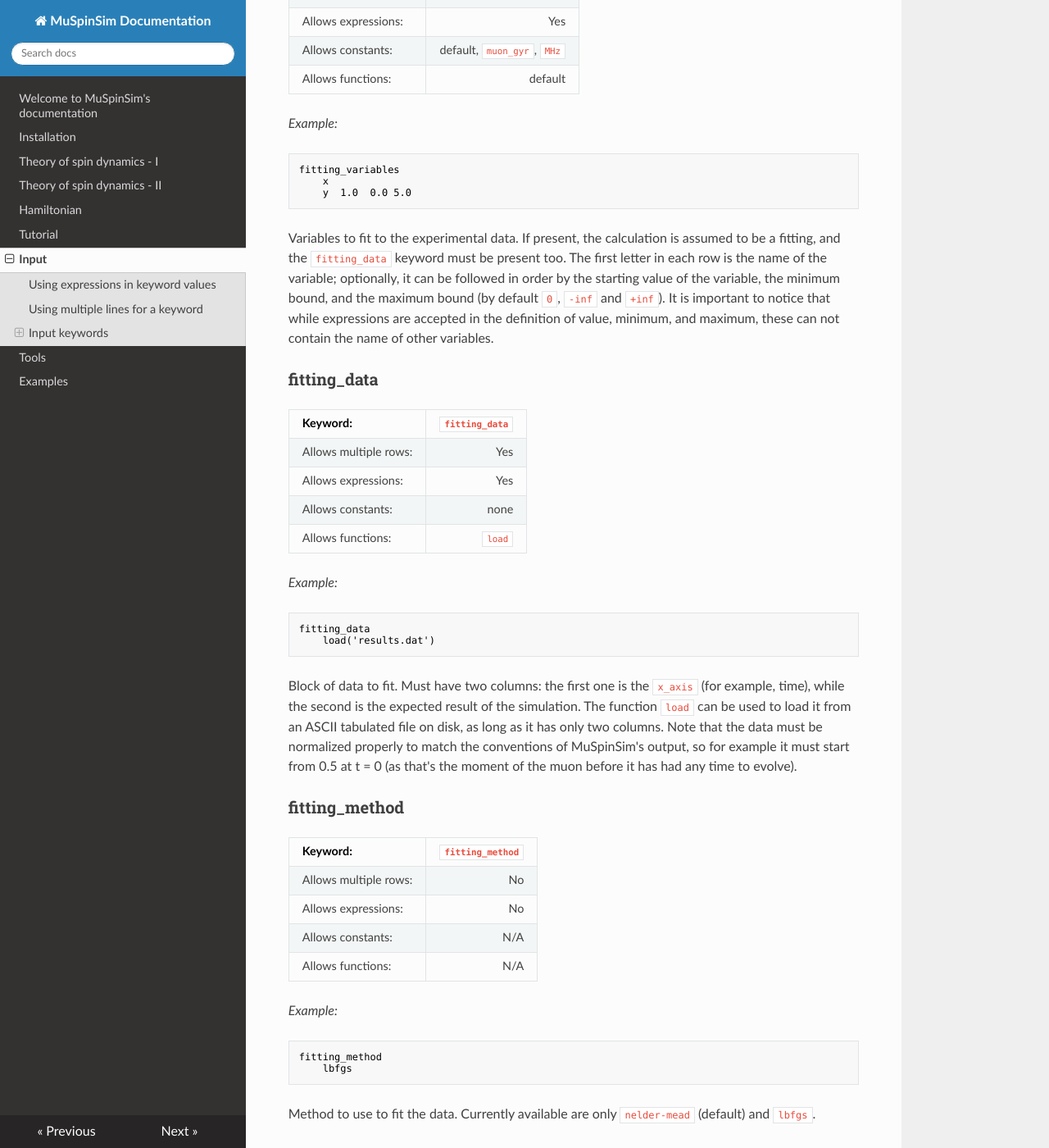
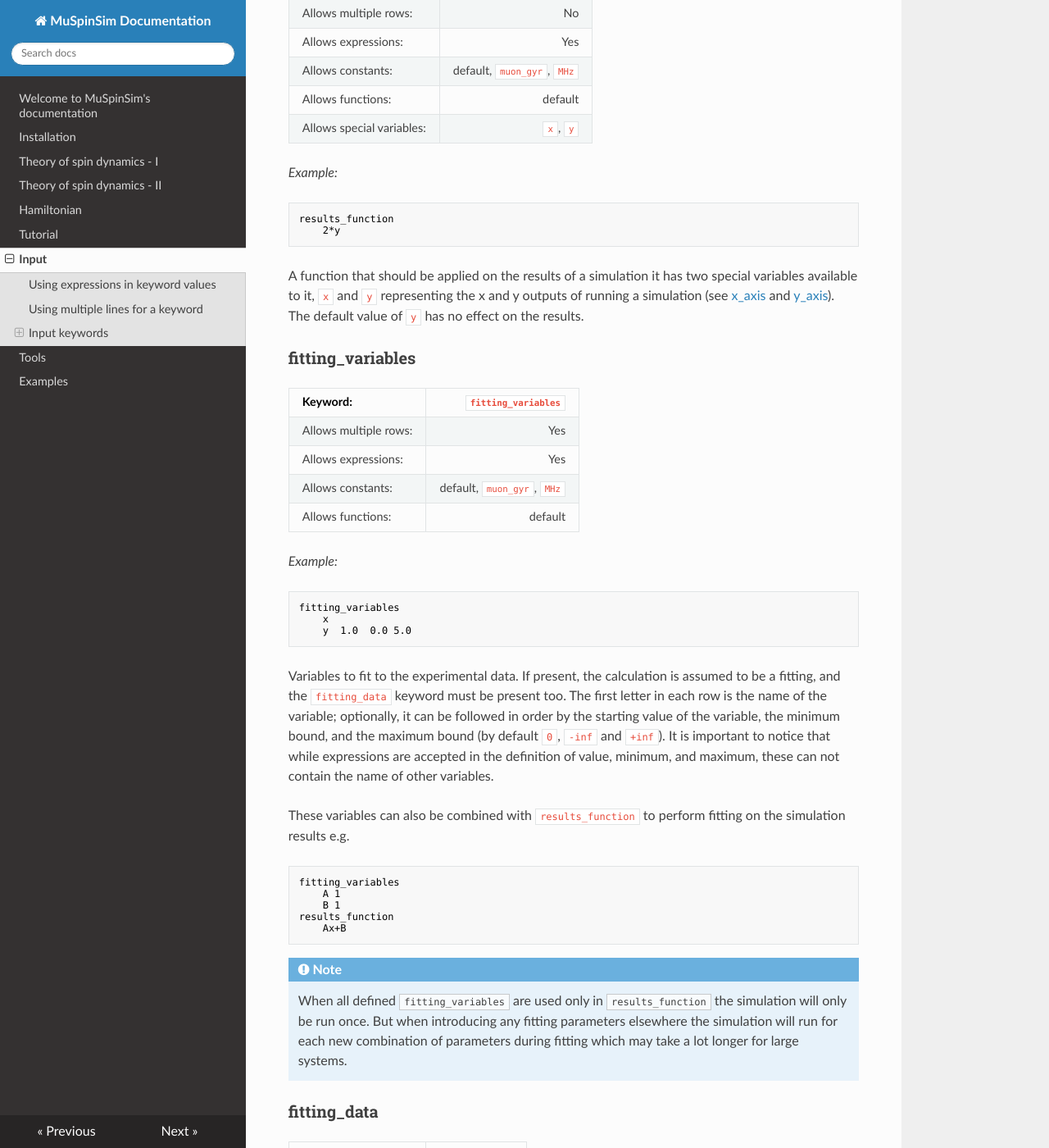
Before and after one commit to muon-spectroscopy-computational-project/muspinsim, an MkDocs documentation site: the page built from docs/docs/input.md, in a window 1280 px wide and 1400 px high, scrolled down 9074 px. Shown: the whole window at 82% size. Built offline with MkDocs 1.6.1, drawn with Linux system fonts in a browser that asks for light colours; nearby versions of some CDN libraries; some of the changed text lies outside the part shown.

Commit message:
Add documentation for results_function

````diff
--- a/docs/docs/input.md
+++ b/docs/docs/input.md
@@ -58,7 +58,7 @@
 * `log(x)`: natural logarithm
 * `sqrt(x)`: square root
 
-These are all reserved names and can't be used as variable names.
+These are all reserved names and can't be used as variable names. There are also other reserved variable names `x` and `y` only for use with the `results_function` keyword.
 
 ### Using multiple lines for a keyword
 
@@ -281,6 +281,24 @@
 
 Temperature in Kelvin of the system. This is used to determine the initial density matrix of the system, as every spin that is not the muon is put in a thermal state, and in case of dissipative systems, to determine the coupling to the thermal bath. By default, it is set to infinity. A warning: both density matrices and dissipative couplings for finite temperatures are only calculated approximatively, based on the individual Hamiltonians for each spin which only account for the applied magnetic field. In other words, these approximations are meant for high field experiments, and break down in the low field regime. Therefore, caution should be used when changing this variable or interpreting the resulting simulations.
 
+### results_function
+
+| Keyword:                  |         `results_function` |
+|---------------------------|---------------------------:|
+| Allows multiple rows:     |                        No  |
+| Allows expressions:       |                        Yes |
+| Allows constants:         | default, `muon_gyr`, `MHz` |
+| Allows functions:         |                    default |
+| Allows special variables: |                   `x`, `y` |
+
+*Example:*
+```plaintext
+results_function
+    2*y
+```
+
+A function that should be applied on the results of a simulation it has two special variables available to it, `x` and `y` representing the x and y outputs of running a simulation (see [x_axis](#x_axis) and [y_axis](#y_axis)). The default value of `y` has no effect on the results.
+
 ### fitting_variables
 | Keyword:              |        `fitting_variables` |
 |-----------------------|---------------------------:|
@@ -298,6 +316,19 @@
 ```
 
 Variables to fit to the experimental data. If present, the calculation is assumed to be a fitting, and the `fitting_data` keyword must be present too. The first letter in each row is the name of the variable; optionally, it can be followed in order by the starting value of the variable, the minimum bound, and the maximum bound (by default `0`, `-inf` and `+inf`). It is important to notice that while expressions are accepted in the definition of value, minimum, and maximum, these can not contain the name of other variables.
+
+These variables can also be combined with `results_function` to perform fitting on the simulation results e.g.
+
+```plaintext
+fitting_variables
+    A 1
+    B 1
+results_function
+    Ax+B
+```
+
+!!! note
+    When all defined `fitting_variables` are used only in `results_function` the simulation will only be run once. But when introducing any fitting parameters elsewhere the simulation will run for each new combination of parameters during fitting which may take a lot longer for large systems.
 
 ### fitting_data
 
@@ -348,7 +379,6 @@
 ```
 
 Tolerance for the fitting. Used as the `tol` parameter in Scipy's `scipy.optimize.minimize` method; exact meaning depends on fitting method. Check the [Scipy documentation](https://docs.scipy.org/doc/scipy/reference/generated/scipy.optimize.minimize.html) for further details.
-
 
 ### experiment
 
````
Also changed, not shown: 1 other file.
